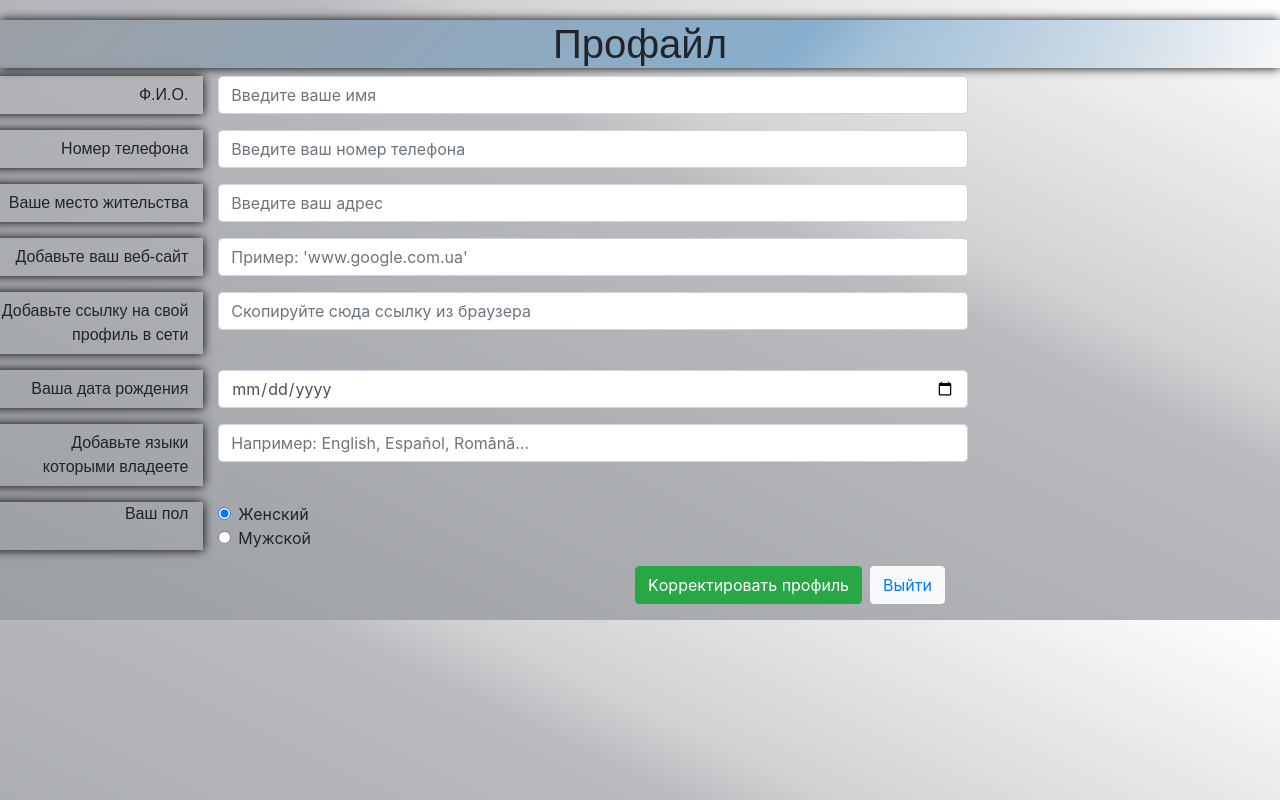
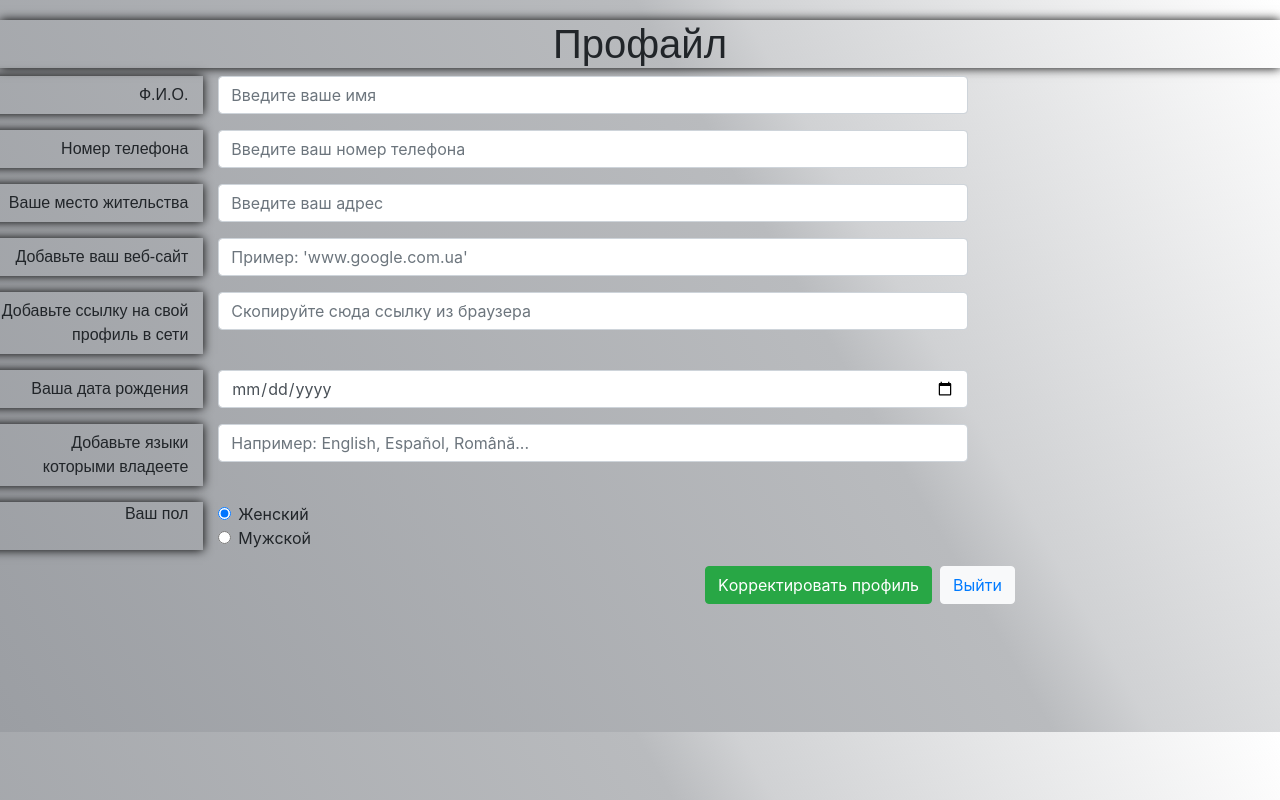
Before and after one commit to Vlaxonius/For__TrLogic, a PHP site: page /profile.php in a window 1280 px wide. Run offline with PHP 8.4, Linux system fonts and the light colour scheme; some libraries are stand-ins or nearby versions.

Commit message:
Update style.css

```diff
--- a/css/style.css
+++ b/css/style.css
@@ -1,6 +1,6 @@
 @font-face{
     font-family: TT Jenevers Medium Italic;
-    src: url(../fonts/P/TT Jenevers Medium Italic.otf);
+    src: url(../fonts/TT Jenevers Medium Italic.otf);
     font-weight: normal;
     font-style: normal;
 }
@@ -12,13 +12,24 @@
      height: 100%;
 }*/
 
-body {
+ body {
+     margin: 0 0 8rem;
+     /*overflow: hidden;*/
      cursor: crosshair;
-     /*background: url(hero.jpg) no-repeat 50% 50%;*/ /* FF3.6-15 */
-background: -webkit-linear-gradient(bottom left, rgba(155,158,163,1) 0%, rgba(185,187,190,1) 62%, rgba(188,190,193,0.7) 68%, rgba(203,204,206,0) 100%);
-background: -o-linear-gradient(bottom left, rgba(155,158,163,1) 0%, rgba(185,187,190,1) 62%, rgba(188,190,193,0.7) 68%, rgba(203,204,206,0) 100%);
-background: linear-gradient(to top right, rgba(155,158,163,1) 0%, rgba(185,187,190,1) 62%, rgba(188,190,193,0.7) 68%, rgba(203,204,206,0) 100%); /* Chrome10-25,Safari5.1-6 */ /* W3C, IE10+, FF16+, Chrome26+, Opera12+, Safari7+ */
-filter: progid:DXImageTransform.Microsoft.gradient( startColorstr='#9b9ea3', endColorstr='#00cbccce',GradientType=1 ); /* IE6-9 fallback on horizontal gradient */
+background: -webkit-linear-gradient(bottom left, rgba(155,158,163,1) 0%, rgba(185,187,190,1) 62%,
+
+rgba(188,190,193,0.7) 68%, rgba(203,204,206,0) 100%);
+background: -o-linear-gradient(bottom left, rgba(155,158,163,1) 0%, rgba(185,187,190,1) 62%, rgba
+
+(188,190,193,0.7) 68%, rgba(203,204,206,0) 100%);
+background: linear-gradient(to top right, rgba(155,158,163,1) 0%, rgba(185,187,190,1) 62%, rgba
+
+(188,190,193,0.7) 68%, rgba(203,204,206,0) 100%); /* Chrome10-25,Safari5.1-6 */ /* W3C, IE10+,
+
+FF16+, Chrome26+, Opera12+, Safari7+ */
+filter: progid:DXImageTransform.Microsoft.gradient( startColorstr='#9b9ea3',
+
+endColorstr='#00cbccce',GradientType=1 ); /* IE6-9 fallback on horizontal gradient */
 }
 
 .h1  {
@@ -27,10 +38,20 @@
 	font-family: TT Jenevers, Arial, sans-serif;
 	-moz-box-shadow:0 0 10px #000; -webkit-box-shadow:0 0 10px #000; box-shadow:0 0 10px #000;
 
-background: -moz-linear-gradient(-45deg, rgba(155,158,163,1) 0%, rgba(136,175,206,1) 62%, rgba(134,177,210,0.7) 68%, rgba(125,185,232,0) 100%); /* FF3.6-15 */
-background: -webkit-linear-gradient(-45deg, rgba(155,158,163,1) 0%,rgba(136,175,206,1) 62%,rgba(134,177,210,0.7) 68%,rgba(125,185,232,0) 100%); /* Chrome10-25,Safari5.1-6 */
-background: linear-gradient(135deg, rgba(155,158,163,1) 0%,rgba(136,175,206,1) 62%,rgba(134,177,210,0.7) 68%,rgba(125,185,232,0) 100%); /* W3C, IE10+, FF16+, Chrome26+, Opera12+, Safari7+ */
-filter: progid:DXImageTransform.Microsoft.gradient( startColorstr='#9b9ea3', endColorstr='#007db9e8',GradientType=1 ); /* IE6-9 fallback on horizontal gradient */
+background: -moz-linear-gradient(-45deg, rgba(155,158,163,1) 0%, rgba(136,175,206,1) 62%, rgba
+
+(134,177,210,0.7) 68%, rgba(125,185,232,0) 100%); /* FF3.6-15 */
+background: -webkit-linear-gradient(-45deg, rgba(155,158,163,1) 0%,rgba(136,175,206,1) 62%,rgba
+
+(134,177,210,0.7) 68%,rgba(125,185,232,0) 100%); /* Chrome10-25,Safari5.1-6 */
+background: linear-gradient(135deg, rgba(155,158,163,1) 0%,rgba(136,175,206,1) 62%,rgba
+
+(134,177,210,0.7) 68%,rgba(125,185,232,0) 100%); /* W3C, IE10+, FF16+, Chrome26+, Opera12+, Safari7+
+
+*/
+filter: progid:DXImageTransform.Microsoft.gradient( startColorstr='#9b9ea3',
+
+endColorstr='#007db9e8',GradientType=1 ); /* IE6-9 fallback on horizontal gradient */
 }
 
 .condition{
@@ -54,7 +75,6 @@
 .exit_btn{
     position: relative;
 margin-left: 0px;
-/*text-align: right;*/
 
 }
 
@@ -83,7 +103,7 @@
 }
 }
 
-@media only screen and (max-width: 1440px) {
+@media only screen and (max-width: 1024px) {
     .submit_btn {
     position: relative;
     margin-left: 650px;
```
